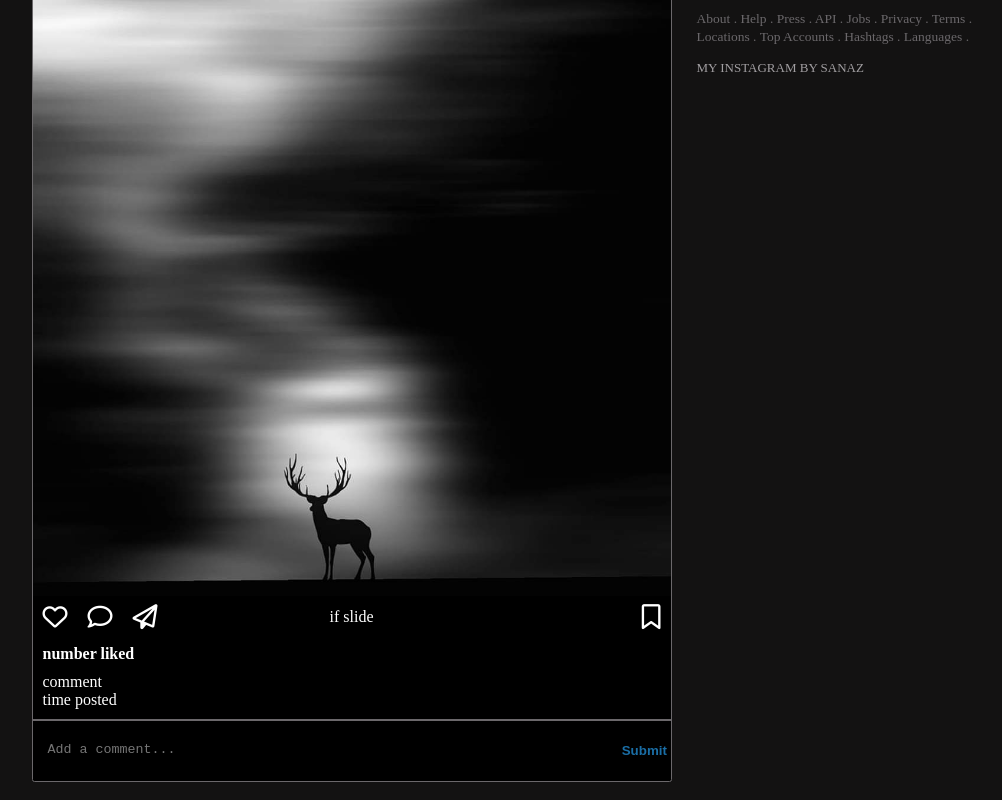
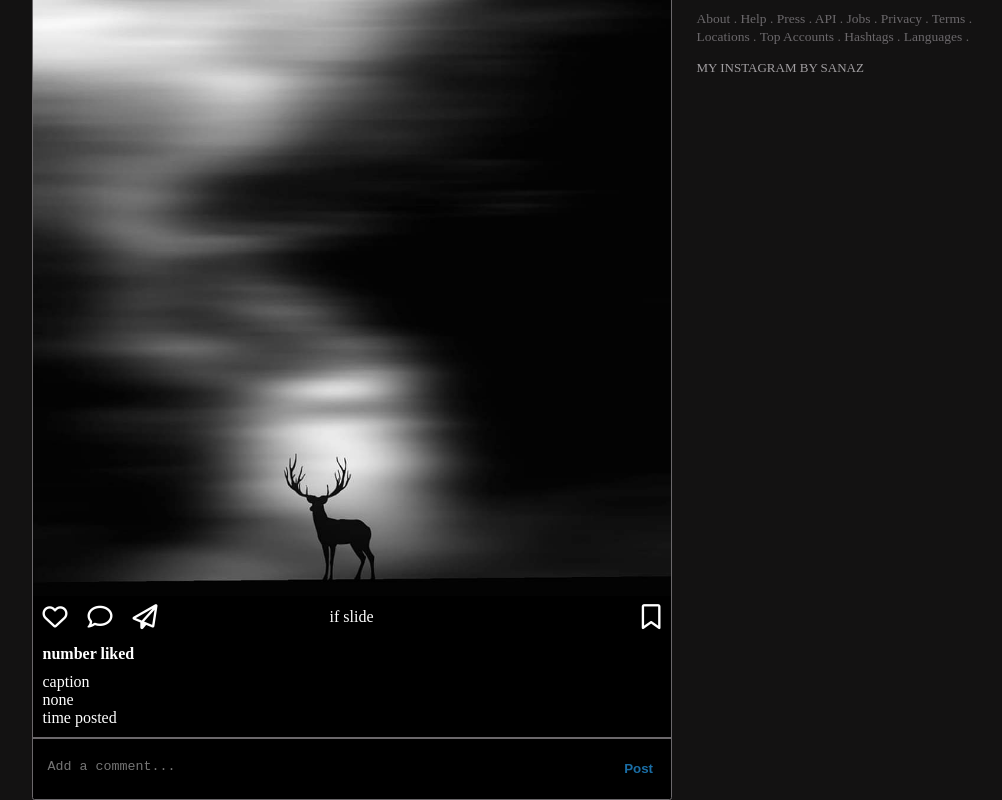
Before and after one commit to satanmourner/Sample-Instagram, a React (Create React App) app: page / in a window 1280 px wide. Shown: the part 514-1314 px from the top of the page, without its empty margins (116-1118 px from the left). Built offline with nearby package versions, Linux system fonts and the light colour scheme.

Commit message:
content react not completed yet

```diff
--- a/src/components/Content.jsx
+++ b/src/components/Content.jsx
@@ -1,6 +1,42 @@
 import React, { Component } from 'react';
 
+var newOver = "";
+var comment = "";
+
 export default class Content extends React.Component {
+  constructor(props) {
+    super(props);
+    this.state = { setHeight : false, over: false, value: '', submitted: false, input: [] };
+    this.resizeText = this.resizeText.bind(this);
+    this.changeValue = this.changeValue.bind(this);
+    this.handleSub = this.handleSub.bind(this);
+  }
+
+  resizeText(e) {
+    let newHeight = `${e.target.scrollHeight}px`; /*impo*/
+    if(!e.target.value) { newHeight = ""; newOver = "" };
+    if(this.state.setHeight >= "80px") { newOver =  "visible" };
+    this.setState({
+      setHeight : newHeight,
+      over: newOver
+    });
+  }
+
+  changeValue(e) {
+    this.setState({ value: e.target.value });
+  }
+
+  handleSub(e) {
+    e.preventDefault();
+    this.setState({
+      submitted: true,
+      input: this.state.input.concat(this.state.value ),
+      value: '',
+      setHeight: '',
+      over: ''
+    });
+  }
+
   render () {
     return (
       <div className="content">
@@ -45,9 +81,12 @@ export default class Content extends React.Component {
         </div>
         <div className="container-content">
           <div className="caption">
+            caption
           </div>
           <div className="comment">
-            comment
+            {this.state.submitted ? this.state.input.map((input) =>
+            <p className="p-comment"><span className="span-comment">some id </span>{input}</p>)
+            : "none"}
           </div>
           <div className="time-post">
             time posted
@@ -55,8 +94,11 @@ export default class Content extends React.Component {
         </div>
         <hr />
         <div className="ur-comment">
-          <textarea className="comment-message" placeholder="Add a comment..." onKeyUp="resizeText(this)" defaultValue={""} />
-          <input type="submit" defaultValue="Post" />
+          <textarea className="comment-message" placeholder="Add a comment..." onKeyUp={this.resizeText}
+          style={{height: this.state.setHeight ? this.state.setHeight : "20px",
+          overflow: this.state.over ? this.state.over : "hidden" }}
+          value={this.state.value} onChange={this.changeValue} />
+          <input type="submit" value="Post" onClick={this.handleSub} />
         </div>
       </div>
     );
```
